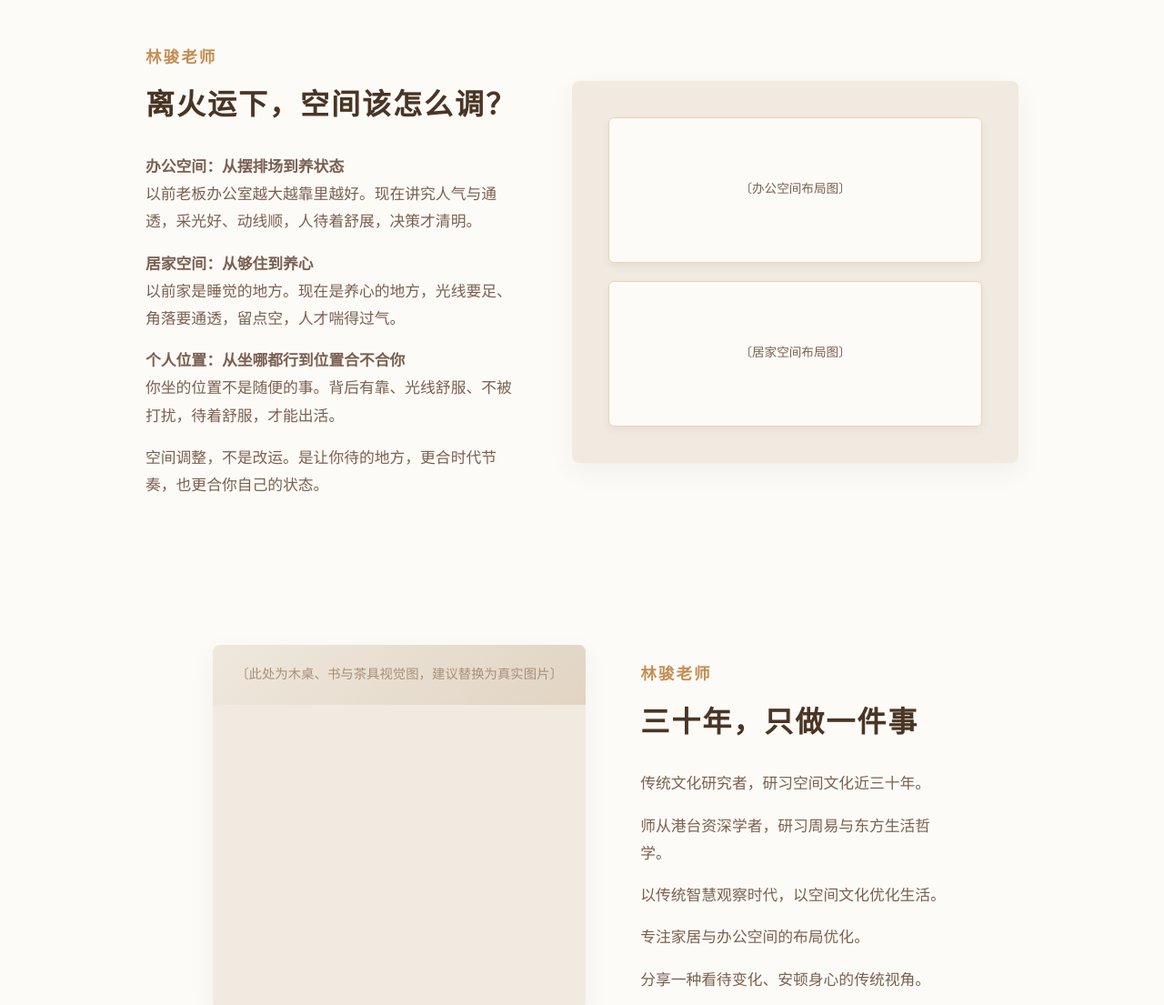
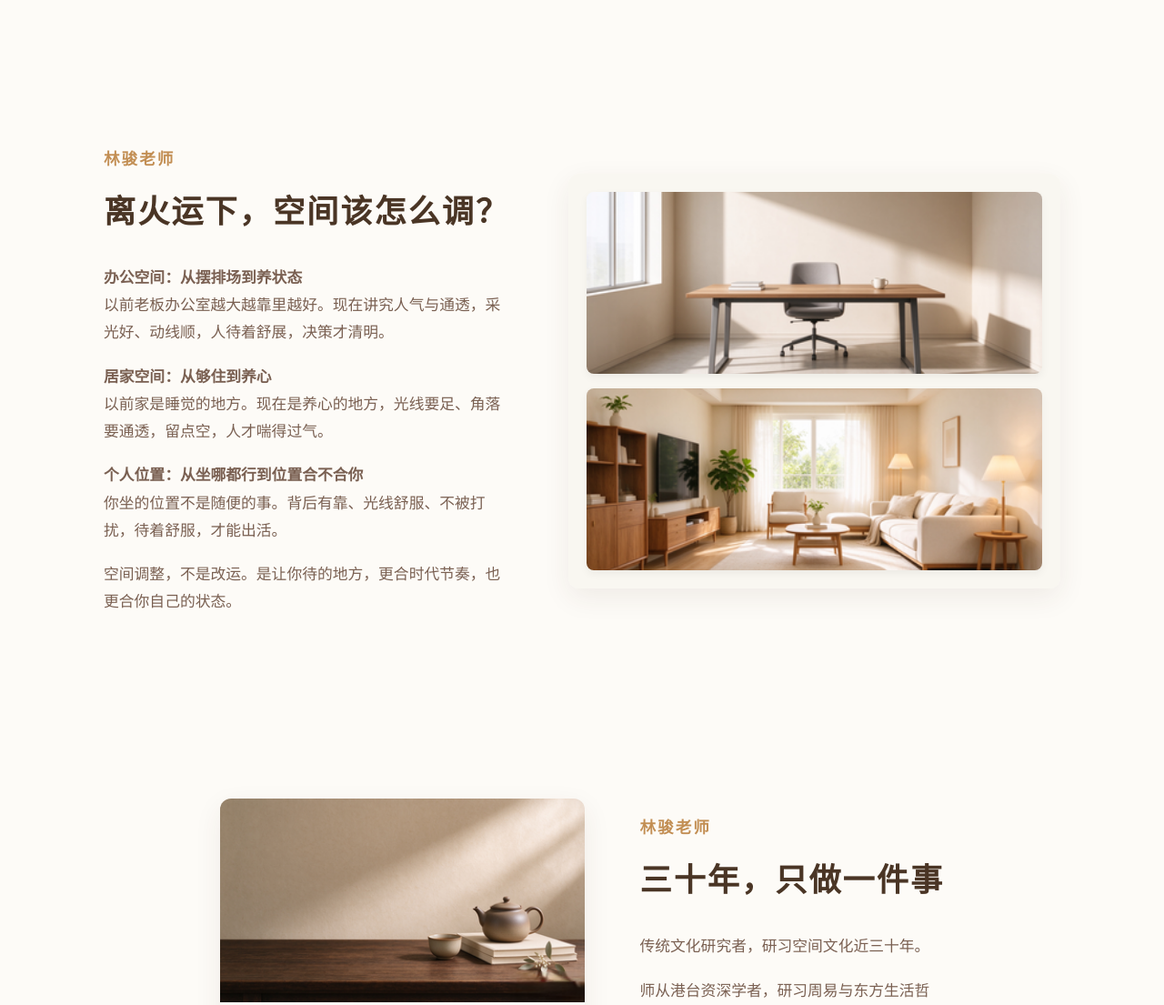
Before and after one commit to kenstella86/linjun-website, a plain HTML site: page linjun-website/index.html in a window 1280 px wide. Shown: the part 1240-2345 px from the top of the page at 91% size. Drawn offline with Linux system fonts and the light colour scheme.

Commit message:
Add files via upload

```diff
--- a/linjun-website/index.html
+++ b/linjun-website/index.html
@@ -24,37 +24,52 @@
     line-height: 1.8;
     overflow-x: hidden;
   }
+
   /* 光影背景辅助 */
   .glow-bg {
     position: absolute; inset: 0; pointer-events: none;
     background: var(--gold-glow);
     opacity: 0.6; z-index: 0;
   }
+
   /* 布局 */
-  .container { max-width: 1000px; margin: 0 auto; padding: 0 20px; position: relative; z-index: 1; }
-  .section { padding: 80px 0; display: flex; align-items: center; gap: 60px; }
+  .container { max-width: 1100px; margin: 0 auto; padding: 0 24px; position: relative; z-index: 1; }
+  .section { padding: 100px 0; display: flex; align-items: center; gap: 60px; }
   .section.reverse { flex-direction: row-reverse; }
   .section-text { flex: 1; }
-  .section-visual { flex: 1.2; min-height: 400px; background: #F1EAE0; border-radius: 8px; position: relative; overflow: hidden; box-shadow: 0 10px 30px rgba(0,0,0,0.05); }
+  .section-visual { flex: 1.2; min-height: 450px; border-radius: 12px; overflow: hidden; box-shadow: 0 10px 30px rgba(74,53,37,0.08); position: relative; }
+
   /* 文本框内排版 */
-  .section-text h2 { font-size: 2rem; font-weight: 600; margin-bottom: 24px; color: var(--text-main); letter-spacing: 2px; }
-  .section-text h3 { font-size: 1.1rem; color: var(--accent); margin-bottom: 8px; letter-spacing: 2px; font-weight: 600; }
-  .section-text p { font-size: 1.05rem; margin-bottom: 16px; color: var(--text-sub); }
+  .section-text h2 { font-size: 2.2rem; font-weight: 600; margin-bottom: 26px; color: var(--text-main); letter-spacing: 2px; }
+  .section-text h3 { font-size: 1.1rem; color: var(--accent); margin-bottom: 10px; letter-spacing: 2px; font-weight: 600; }
+  .section-text p { font-size: 1.05rem; margin-bottom: 18px; color: var(--text-sub); }
   .section-text p:last-child { margin-bottom: 0; }
 
-  /* 视觉区域模拟图（你可以替换为真实图片） */
-  .visual-img {
-    width: 100%; height: 100%; display: flex; align-items: center; justify-content: center;
-    color: #A89078; font-size: 0.9rem; text-align: center; padding: 20px;
-    background: linear-gradient(135deg, #EFE8DD 0%, #E1D4C3 100%);
+  /* ====== 图片自适应样式（已修改） ====== */
+  .section-visual img {
+    width: 100%;
+    height: 100%;
+    object-fit: cover; /* 保证图片铺满且不被拉伸变形 */
+    display: block;
+    transition: transform 0.5s ease;
   }
-  .visual-img.box-layout {
-    background: transparent;
-    display: grid; grid-template-columns: 1fr; gap: 20px; padding: 40px;
+  .section-visual:hover img {
+    transform: scale(1.02); /* 鼠标悬停时微微放大，增加灵动感 */
   }
-  .visual-img.box-layout div {
-    background: #FDFBF7; border-radius: 6px; height: 160px; box-shadow: 0 4px 10px rgba(0,0,0,0.05);
-    display: grid; place-items: center; color: var(--text-sub); font-size: 0.85rem; border: 1px solid #E8D5B5;
+
+  /* 针对第三板块上下两张图的双图布局 */
+  .box-layout {
+    display: grid;
+    grid-template-columns: 1fr;
+    gap: 16px;
+    padding: 20px;
+    height: 100%;
+    background: #F9F7F1;
+  }
+  .box-layout img {
+    height: 200px; /* 双图布局下固定高度 */
+    border-radius: 8px;
+    box-shadow: 0 4px 10px rgba(0,0,0,0.05);
   }
 
   /* ================= 对话框 UI 设计（林骏老师即时解答） ================= */
@@ -92,10 +107,12 @@
   .ai-chat-input-area button:hover { background: var(--accent); color: #fff; }
 
   /* 响应式 */
-  @media (max-width: 768px) {
-    .section, .section.reverse { flex-direction: column; gap: 40px; padding: 50px 0; }
-    .section-text h2 { font-size: 1.6rem; }
+  @media (max-width: 820px) {
+    .section, .section.reverse { flex-direction: column; gap: 40px; padding: 60px 0; }
+    .section-text h2 { font-size: 1.8rem; }
     .section-visual { min-height: 300px; width: 100%; }
+    .box-layout { padding: 10px; }
+    .box-layout img { height: 160px; }
     .ai-chat-window { width: calc(100vw - 32px); right: 16px; bottom: 90px; height: 60vh; }
     .ai-chat-btn { right: 16px; bottom: 16px; }
   }
@@ -116,7 +133,8 @@
       <p>这道火，不是焚尽一切的烈火，而是科技之火、文明之火、心灵觉醒之火。</p>
     </div>
     <div class="section-visual">
-      <div class="visual-img">〔此处为光影视觉图，建议替换为真实图片〕</div>
+      <!-- 替换为你的图片 -->
+      <img src="img-1.jpg" alt="三元九运光影视觉图">
     </div>
   </div>
 </section>
@@ -134,7 +152,8 @@
       <p>所以国学热、养生热，不是突然火的，是人心真的需要了。</p>
     </div>
     <div class="section-visual">
-      <div class="visual-img">〔此处为土石发光视觉图，建议替换为真实图片〕</div>
+      <!-- 替换为你的图片 -->
+      <img src="img-2.jpg" alt="土石发光视觉图">
     </div>
   </div>
 </section>
@@ -151,9 +170,10 @@
       <p>空间调整，不是改运。是让你待的地方，更合时代节奏，也更合你自己的状态。</p>
     </div>
     <div class="section-visual">
-      <div class="visual-img box-layout">
-        <div>〔办公空间布局图〕</div>
-        <div>〔居家空间布局图〕</div>
+      <!-- 替换为你的两张图片 -->
+      <div class="box-layout">
+        <img src="img-3a.jpg" alt="办公空间布局图">
+        <img src="img-3b.jpg" alt="居家空间布局图">
       </div>
     </div>
   </div>
@@ -172,7 +192,8 @@
       <p>分享一种看待变化、安顿身心的传统视角。</p>
     </div>
     <div class="section-visual">
-      <div class="visual-img">〔此处为木桌、书与茶具视觉图，建议替换为真实图片〕</div>
+      <!-- 替换为你的图片 -->
+      <img src="img-4.jpg" alt="木桌、书与茶具视觉图">
     </div>
   </div>
 </section>
```
